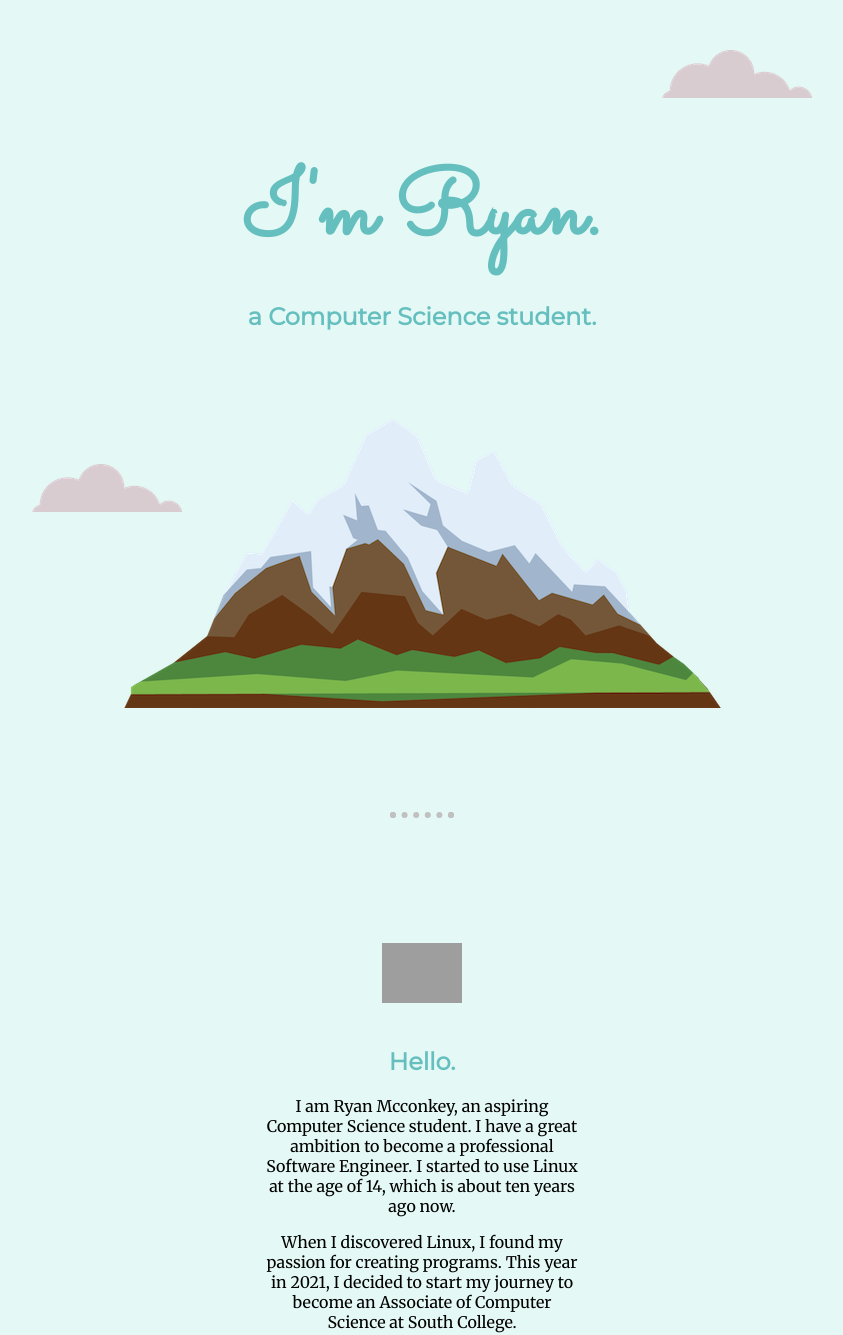
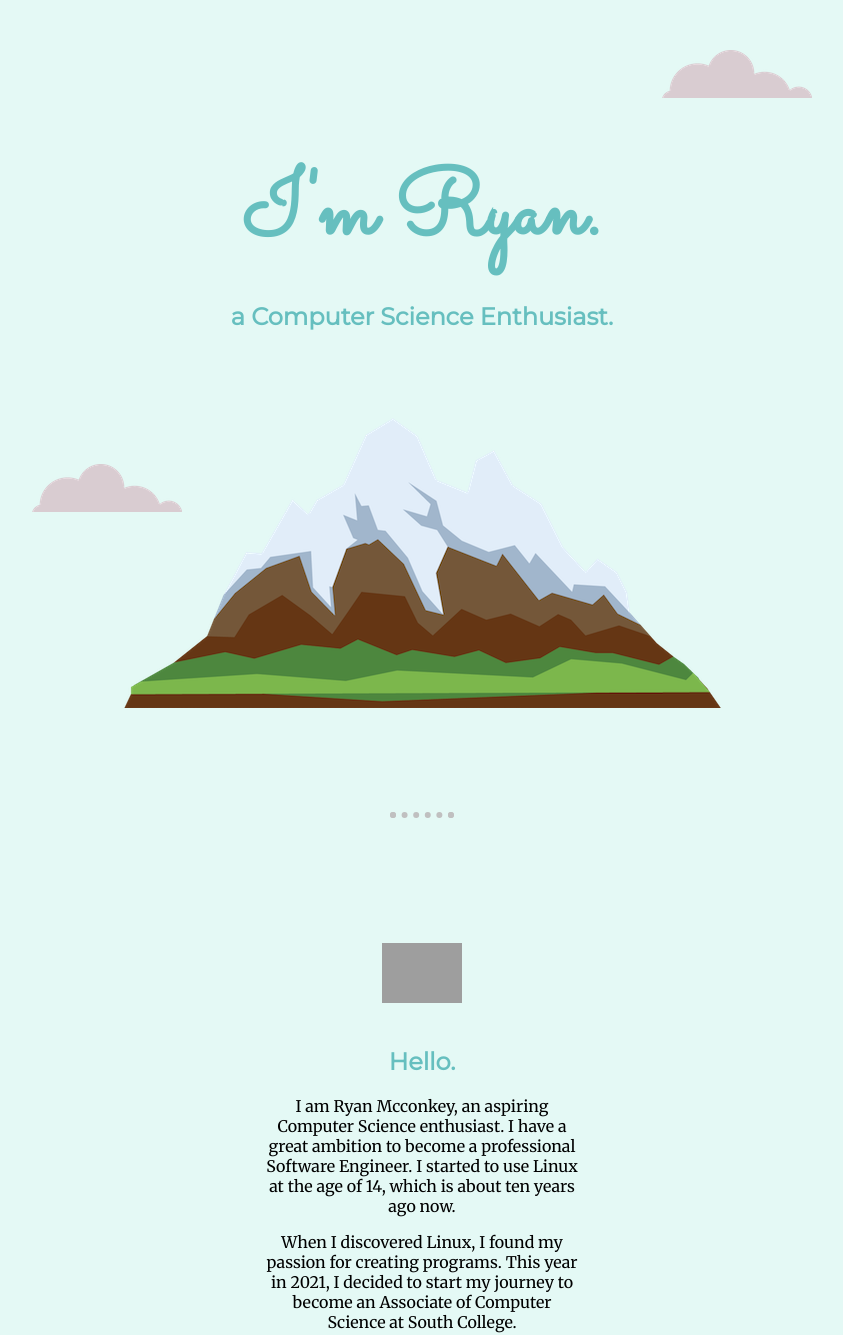
Before and after one commit to Fr0sty404/Fr0sty404.github.io, a plain HTML site: page index.html in a window 1280 px wide. Shown: the top 1335 px of the page, without its empty margins (218-1061 px from the left). Drawn offline with Linux system fonts and the light colour scheme; grey boxes are pictures that could not be loaded; a script that the page names is missing.

Commit message:
Updated index.html

```diff
--- a/index.html
+++ b/index.html
@@ -40,7 +40,7 @@
     <div class="top-container">
         <img class="top-cloud" src="images/cloud.png">
         <h1>I'm Ryan.</h1>
-        <h2>a Computer Science student.</h2>
+        <h2>a Computer Science Enthusiast.</h2>
         <img class="bottom-cloud" src="images/cloud.png">
         <img src="images/mountain.png">
     </div>
@@ -49,7 +49,7 @@
         <div class="profile">
             <img class="profile-img" src="images/circle-me2020.png" alt="">
             <h2>Hello.</h2>
-            <p>I am Ryan Mcconkey, an aspiring Computer Science student. I have a great ambition to become a professional Software Engineer. I started to use Linux at the age of 14, which is about ten years ago now.
+            <p>I am Ryan Mcconkey, an aspiring Computer Science enthusiast. I have a great ambition to become a professional Software Engineer. I started to use Linux at the age of 14, which is about ten years ago now.
             </p>
 
             <p>
```
